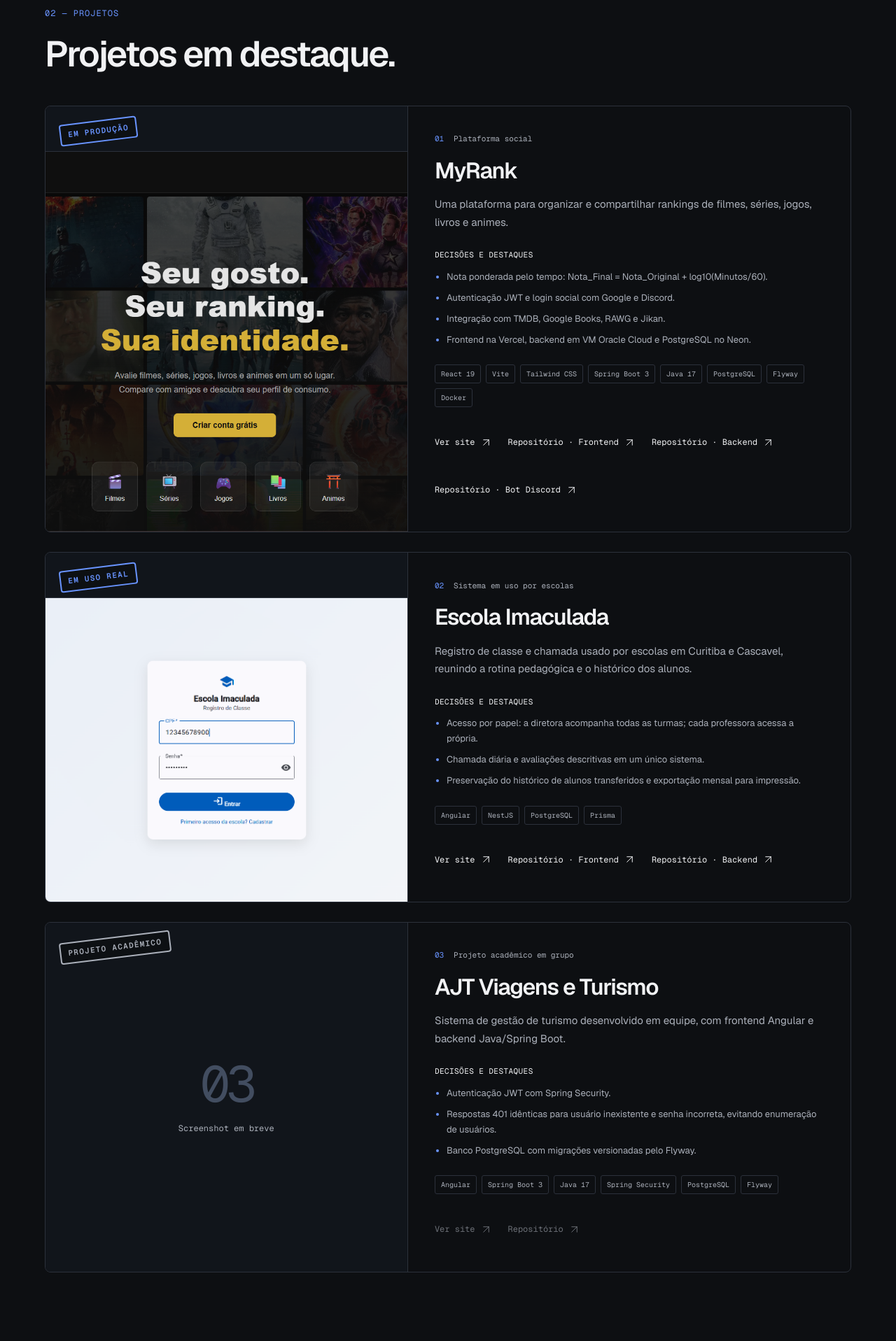
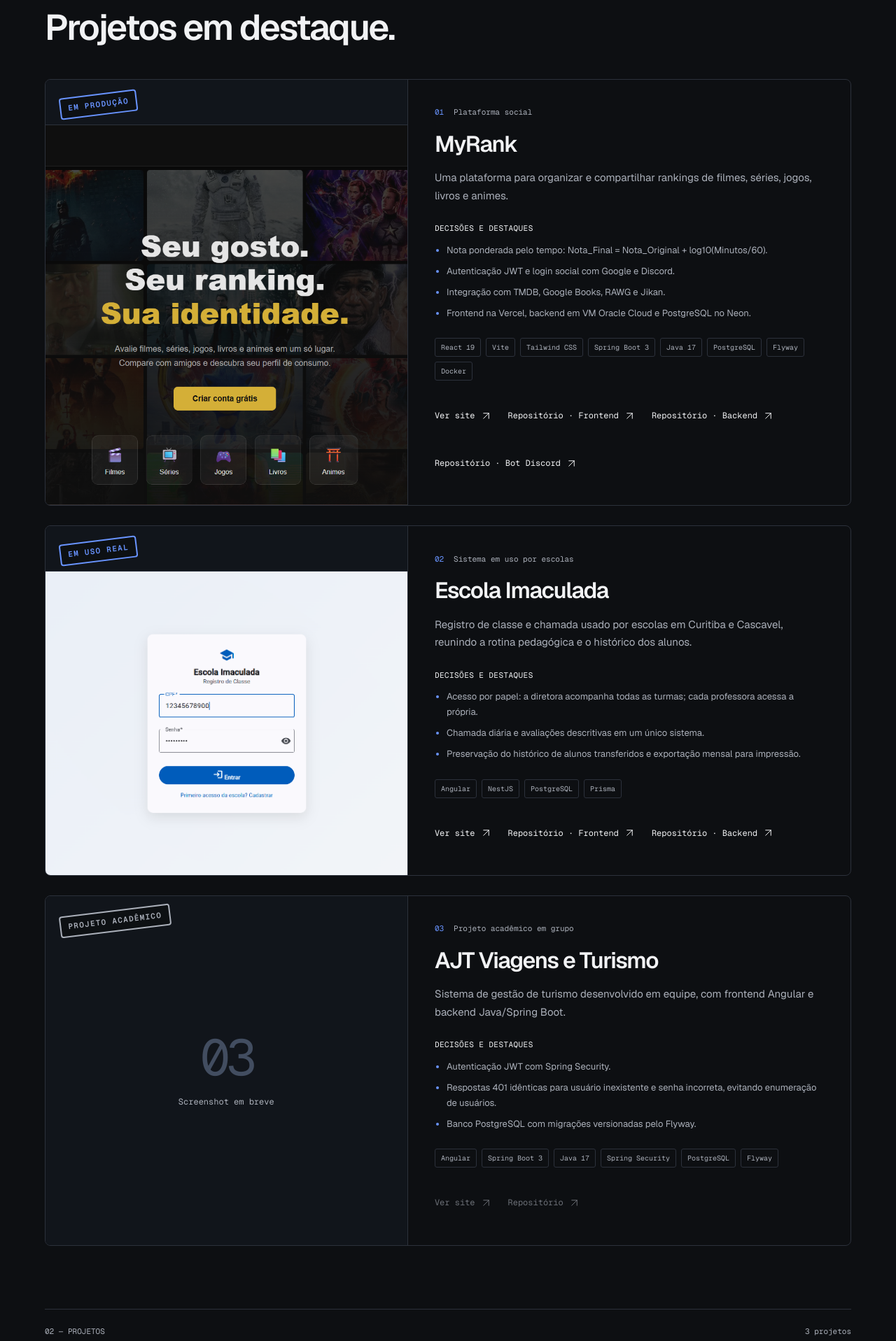
Before and after one commit to guiGocksAfK/GuiGocks-Portfolio, a Next.js app: page / in a window 1280 px wide. Shown: the part 880-2797 px from the top of the page at 70% size. Built offline with nearby package versions, Linux system fonts and the light colour scheme.

Commit message:
feat: rodapé da seção de projetos com guarda patrulheiro

```diff
--- a/src/app/globals.css
+++ b/src/app/globals.css
@@ -50,8 +50,8 @@
 .technical-mark { text-align: center; margin-top: 5px; }
 .braces { display: flex; justify-content: space-between; padding: 0 16px; color: var(--accent); font-size: 85px; line-height: 1.2; font-weight: 300; }
 .technical-mark p { font-size: 11px; margin-top: 24px; color: var(--muted); text-transform: uppercase; white-space: nowrap; }
-.hero-footer { border-top: 1px solid var(--border); display: flex; justify-content: space-between; gap: 24px; padding: 23px 0 28px; font-size: 11px; color: var(--muted); }
-.hero-footer span:first-child { text-transform: uppercase; }
+.hero-footer, .section-footer { border-top: 1px solid var(--border); display: flex; justify-content: space-between; gap: 24px; padding: 23px 0 28px; font-size: 11px; color: var(--muted); }
+.hero-footer span:first-child, .section-footer span:first-child { text-transform: uppercase; }
 .skip-link { position: absolute; top: -100px; left: 24px; padding: 12px; background: var(--accent); color: var(--background); z-index: 10; }
 .skip-link:focus { top: 12px; }
 @media (max-width: 1050px) { .hero-grid { grid-template-columns: minmax(0, 1fr); } .technical-mark { display: none; } }
@@ -68,7 +68,7 @@
   .social-link { font-size: 12px; padding: 12px 15px; gap: 9px; }
   .social-text { padding-left: 8px; padding-right: 8px; }
   .email { font-size: 12px; }
-  .hero-footer { font-size: 9px; gap: 12px; }
+  .hero-footer, .section-footer { font-size: 9px; gap: 12px; }
 }
 @media (prefers-reduced-motion: reduce) { html { scroll-behavior: auto; } *, *::before, *::after { transition: none !important; animation: none !important; } }
 
@@ -142,10 +142,9 @@
 .social-link:focus-visible .spy-robot { transform: translateY(4px); transition: transform .32s cubic-bezier(.34, 1.56, .64, 1); }
 @keyframes spy-look { from { transform: rotate(-7deg); } to { transform: rotate(7deg); } }
 /* Patrol guard: walks on top of the divider line; it enters and leaves past the edges, which are clipped. */
-.hero-footer { position: relative; overflow-x: clip; overflow-y: visible; }
+.hero-footer, .section-footer { position: relative; overflow-x: clip; overflow-y: visible; }
 .patrol { position: absolute; left: 0; top: -18px; width: 16px; height: 18px; opacity: 0; pointer-events: none; }
-.patrol svg { display: block; width: 100%; height: 100%; shape-rendering: crispEdges; }
-/* Project status stamp and the inspector robot that stamps it (~0.7s into its scene). */
+.patrol svg { display: block; width: 100%; height: 100%; shape-rendering: crispEdges; }/* Project status stamp and the inspector robot that stamps it (~0.7s into its scene). */
 .stamp-area { position: absolute; top: 20px; left: 20px; z-index: 2; }
 .project-stamp { display: inline-block; padding: 5px 10px; border: 2px solid currentColor; border-radius: 4px; background: color-mix(in srgb, var(--background) 75%, transparent); font-size: 11px; font-weight: 600; letter-spacing: .12em; text-transform: uppercase; transform: rotate(-7deg); }
 .stamp-accent { color: var(--accent); }
@@ -193,8 +192,8 @@
 .robot-body { width: 100%; height: 100%; transform-origin: 50% 100%; }
 .robot svg { display: block; width: 100%; height: 100%; shape-rendering: crispEdges; }
 .static-tech { display: none; }
-.projects-section { padding: 90px 0 100px; }
-.section-label { color: var(--accent); text-transform: uppercase; font-size: 12px; letter-spacing: .08em; margin-bottom: 20px; }
+.projects-section { padding: 90px 0 0; }
+.projects-section .section-footer { margin-top: 90px; }
 .projects-section h2 { font-size: clamp(32px, 4vw, 52px); font-weight: 600; letter-spacing: -.045em; line-height: 1.15; margin-bottom: 44px; }
 .project-list { display: grid; gap: 28px; }
 .project-card { display: grid; grid-template-columns: minmax(0, .9fr) minmax(0, 1.1fr); border: 1px solid var(--border); border-radius: 8px; overflow: hidden; transition: border-color .2s; }
@@ -230,7 +229,8 @@
   .screenshot-placeholder { min-height: 0; }
 }
 @media (max-width: 600px) {
-  .projects-section { padding: 60px 0; }
+  .projects-section { padding-top: 60px; }
+  .projects-section .section-footer { margin-top: 60px; }
   .projects-section h2 { margin-bottom: 30px; }
   .project-details { padding: 24px 20px; }
   .placeholder-number { font-size: 48px; }
--- a/src/app/page.tsx
+++ b/src/app/page.tsx
@@ -56,7 +56,6 @@
       </div>
       <div className="hero-footer font-mono"><span>{hero.section}</span><span>{hero.location}</span><PatrolRobot /></div>
       <section id="projetos" aria-labelledby="projects-title" className="projects-section">
-        <p className="section-label font-mono">{projects.section}</p>
         <h2 id="projects-title">{projects.title}</h2>
         <div className="project-list">
           {projects.items.map((project, index) => (
@@ -84,6 +83,8 @@
             </Reveal>
           ))}
         </div>
+        {/* Each section ends with its number and name, like the hero. */}
+        <div className="section-footer font-mono"><span>{projects.section}</span><span>{projects.items.length} {projects.countLabel}</span><PatrolRobot /></div>
       </section>
       </main>
     </div>
--- a/src/components/patrol-robot.tsx
+++ b/src/components/patrol-robot.tsx
@@ -8,7 +8,7 @@
 
 class Cancelled extends Error {}
 
-// A guard robot that now and then walks the length of the divider line, alternating direction, with a stop midway to look around.
+// A guard robot that now and then walks the length of a section's divider line, alternating direction, with a stop midway to look around.
 // Pauses while off-screen or in a background tab; absent without motion.
 export function PatrolRobot() {
   const guardRef = useRef<HTMLSpanElement>(null);
--- a/src/data/content.ts
+++ b/src/data/content.ts
@@ -31,6 +31,7 @@
   projects: {
     section: '02 — Projetos',
     title: 'Projetos em destaque.',
+    countLabel: 'projetos',
     screenshotLabel: 'Screenshot em breve',
     siteLabel: 'Ver site',
     repositoryLabel: 'Repositório',
```
